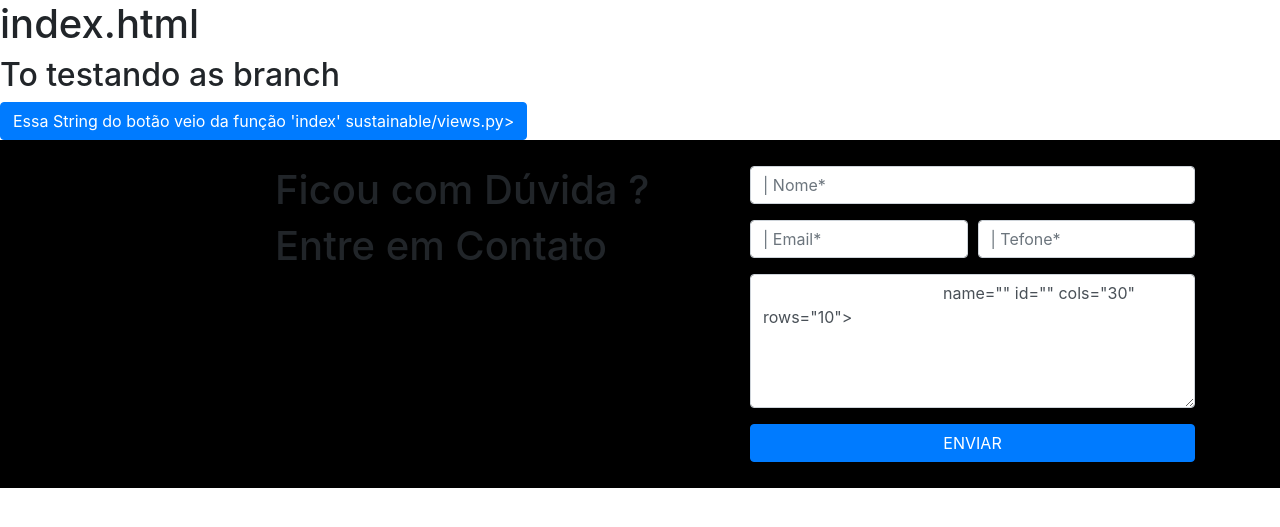
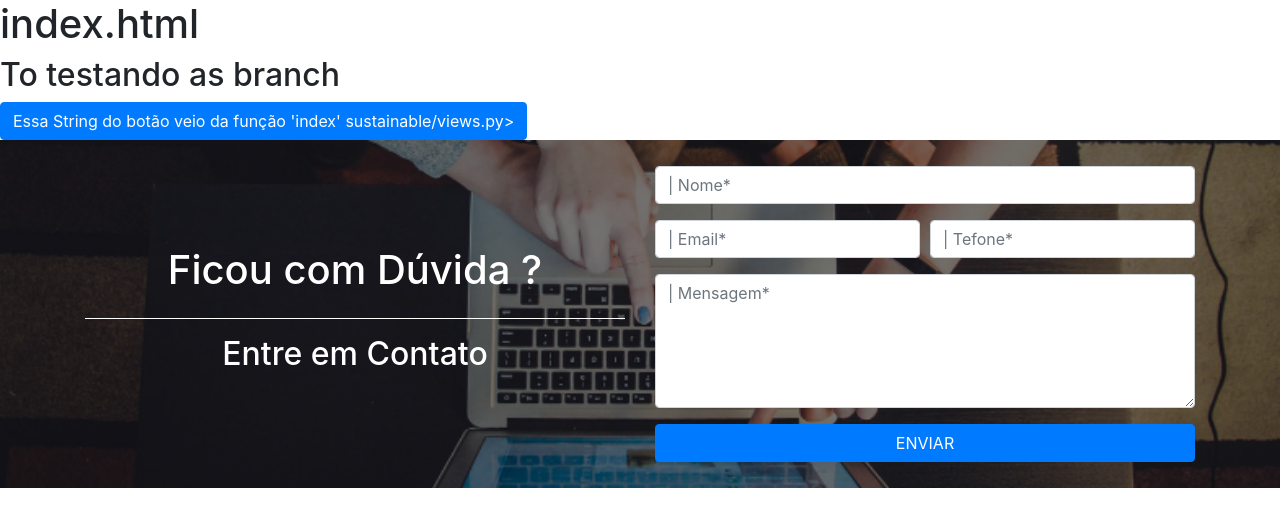
Before and after one commit to gballoni/Big-Buzz, a Django app: page / in a window 1280 px wide. Shown: the top 527 px of the page. Run offline with Django 3.2, Linux system fonts and the light colour scheme; some libraries are stand-ins or nearby versions.

Commit message:
formulário de contato com imagem de background

```diff
--- a/aplicacao/static/css/contatoForms.css
+++ b/aplicacao/static/css/contatoForms.css
@@ -1,5 +1,18 @@
 #formsSimple{
-    background-color: black;
+    background-image: url("/static/images/backgroundformscontat.png");
+    background-repeat: no-repeat;
+    background-size: cover;
     padding-bottom: 2%;
     padding-top: 2%;
 }
+
+.text-form{
+    text-align: center;
+    color: white;
+}
+
+hr{
+  border-color:#FFFFFF;
+  box-sizing:border-box;
+  width:100%;
+}
--- a/aplicacao/templates/base.html
+++ b/aplicacao/templates/base.html
@@ -34,14 +34,14 @@
     <!-- Formulário Padrão -->
     <div id="formsSimple">
         <div class="container">
-            <div class="row justify-content-end">
-                <div class="col-sm-5">
+            <div class="row ">
+                <div class="text-form col-sm-6 d-flex flex-column justify-content-center align-items-center">
                     <h1>Ficou com Dúvida ?</h1>
-                    <h1>Entre em Contato</h1>
+                    <hr size="10" width="50%">
+                    <h2>Entre em Contato</h2>
                 </div>
-                <div class="col-sm-5">
+                <div class="col-sm-6 d-flex flex-column justify-content-center align-items-center">
                     <form>
-
                         <div class="form-row">
                             <div class="form-group col-md-12">
                                 <input type="text" class="form-control" id="inputNome" placeholder="| Nome*">
@@ -55,8 +55,8 @@
                                 <input type="text" class="form-control" id="inputTelefone" placeholder="| Tefone*">
                             </div>
                             <div class="form-group col-md-12">
-                                <textarea class="form-control" id="inputMensagem" rows="5" cols="33" placeholder ="| Mensagem*">
-                                        name="" id="" cols="30" rows="10"></textarea>
+                                <textarea class="form-control" id="inputMensagem"  placeholder ="| Mensagem*"
+                                    name="" id="" rows="5" cols="33"></textarea>
                             </div>
                             <div class="col-sm-12">
                                 <button type="submit" class="btn btn-primary btn-block">ENVIAR</button>
@@ -66,7 +66,8 @@
                 </div>
             </div>
         </div>
-        </div>
+    </div>
+
     <!-- Footer do site ao fim de todas páginas -->
     <footer class="footer text-muted">
       {# Implementar aqui SE FOR COMPARTILHADO, se não, vide "block content" acima #}
```
Also changed, not shown: aplicacao/static/images/backgroundformscontat.png (added), aplicacao/static/images/backgroundformscontat.svg (deleted).
